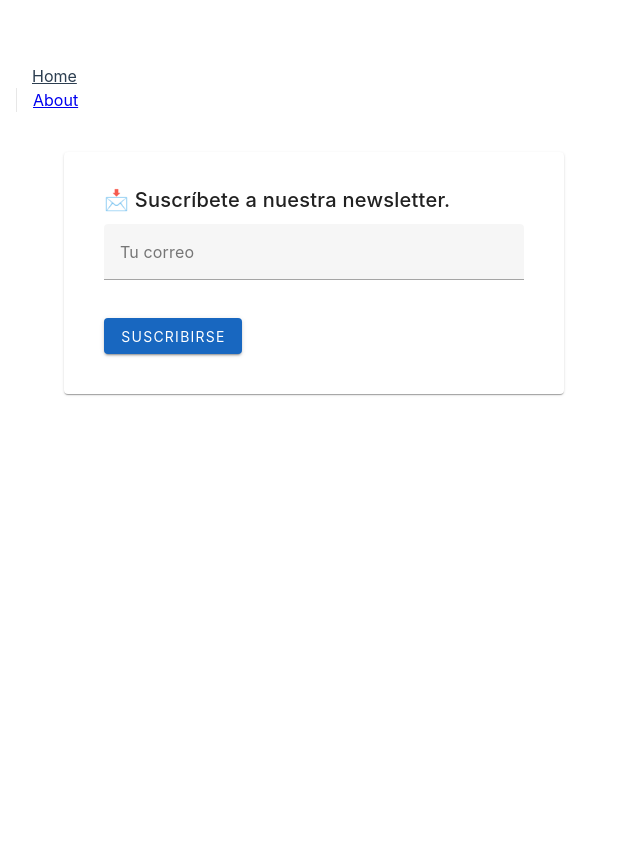
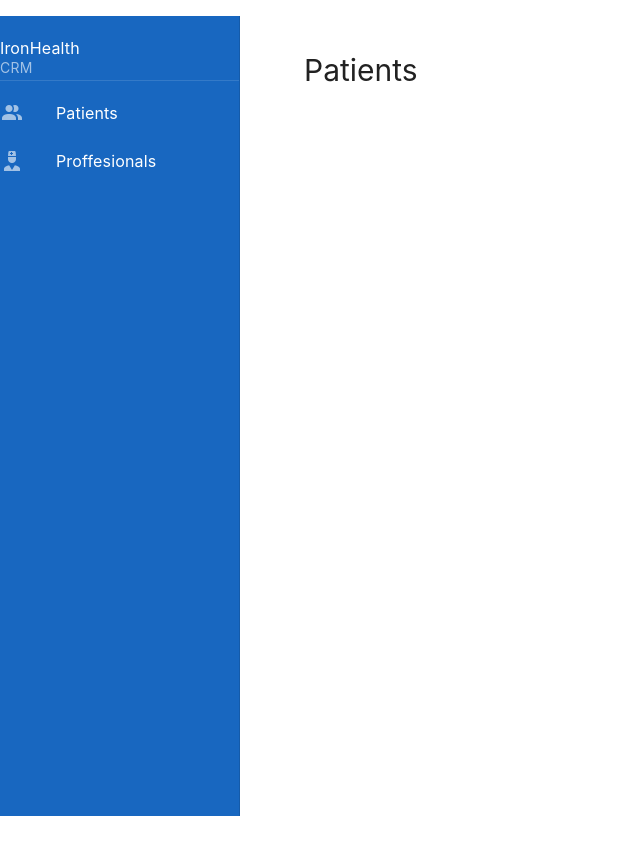
Before and after one commit to IronHack-2025/front-ironhealth, a Vue app: page / in a window 1280 px wide. Shown: the top 854 px of the page, without its empty margins (0-640 px from the left). Before the commit the page ends 800 px from the top, so only its background shows below. Built offline with nearby package versions, Linux system fonts and the light colour scheme.

Commit message:
feat: add @mdi/font dependency and integrate Vuetify components in App.vue

```diff
--- a/package.json
+++ b/package.json
@@ -20,6 +20,7 @@
   },
   "devDependencies": {
     "@eslint/js": "^9.31.0",
+    "@mdi/font": "^7.4.47",
     "@vitejs/plugin-vue": "^6.0.1",
     "@vue/eslint-config-prettier": "^10.2.0",
     "eslint": "^9.31.0",
--- a/src/App.vue
+++ b/src/App.vue
@@ -1,20 +1,58 @@
 <script setup>
 import { RouterLink, RouterView } from 'vue-router'
+import { ref } from "vue";
+
+// Tab Seleccionada
+const currentView = ref("patients");
+
 </script>
 
 <template>
   <header>
-    <div class="wrapper">
+      <v-app>
 
-      <nav>
-        <RouterLink to="/">Home</RouterLink>
-        <RouterLink to="/about">About</RouterLink>
-      </nav>
-    </div>
+    <v-navigation-drawer app permanent color="primary">
+      <v-list-item title="IronHealth" subtitle="CRM"></v-list-item>
+      <v-divider />
+      <v-list>
+        <v-list-item
+          link
+          prepend-icon="mdi-account-multiple"
+          title="Patients"
+          @click="currentView = 'patients'"
+        ></v-list-item>
+        <v-list-item
+          link
+          prepend-icon="mdi-doctor"
+          title="Proffesionals"
+          @click="currentView = 'proffesionals'"
+        ></v-list-item>
+
+      </v-list>
+    </v-navigation-drawer>
+
+    <v-main v-if="currentView === 'patients'">
+      <v-container fluid>
+        <h1>Patients</h1>
+      </v-container>
+    </v-main>
+    <v-main v-if="currentView === 'proffesionals'">
+      <v-container fluid>
+        <h1>DPoffesionals</h1>
+      </v-container>
+    </v-main>
+
+
+
+
+      </v-app>
+
   </header>
 
-  <RouterView />
 </template>
+
+
+
 
 <style scoped>
 header {
--- a/src/main.js
+++ b/src/main.js
@@ -12,6 +12,7 @@ import { createVuetify } from 'vuetify'
 import * as components from 'vuetify/components'
 import * as directives from 'vuetify/directives'
 
+import '@mdi/font/css/materialdesignicons.css'
 
 const vuetify = createVuetify({
   components,
```
Also changed, not shown: 1 other file (tests, documents, lock files or other folders).
